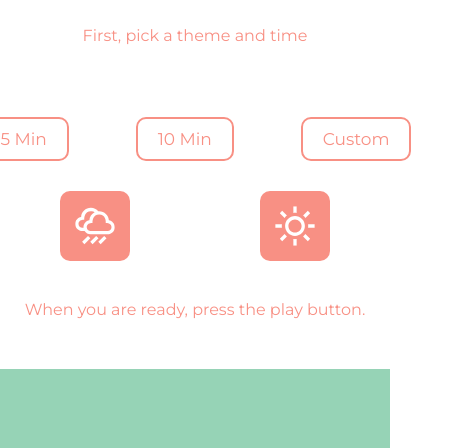
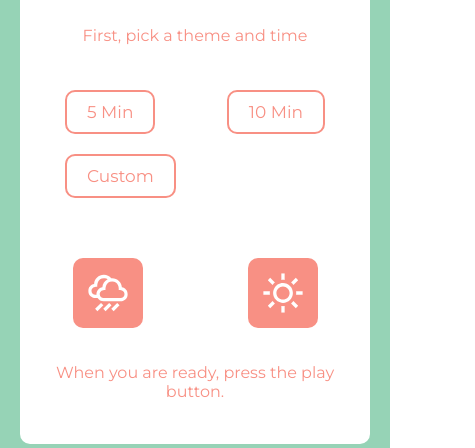
Before and after one commit to vi-lepham/meditation-app, a plain HTML site: page index.html in a window 390 px wide. Shown: the part 115-563 px from the top of the page, 475 px wide, since content can reach past the window. Drawn offline with Linux system fonts and the light colour scheme.

Commit message:
Fixed progress bar bug and added media queries

```diff
--- a/app.js
+++ b/app.js
@@ -7,6 +7,8 @@ const app = () => {
 
     const outline = document.querySelector('.moving-outline circle');
     const outlineLength = outline.getTotalLength();
+    outline.style.strokeDasharray = outlineLength;
+    outline.style.strokeDashoffset = outlineLength;
 
     // UI class
     class UI {
--- a/style.css
+++ b/style.css
@@ -9,17 +9,23 @@
     --secondary-color: rgb(248, 144, 132);
 }
 
+body {
+    width: 100vw;
+    height: 100%;
+    overflow-x: hidden;
+}
+
 .background {
     position: fixed;
     top: 0;
     left: 0;
     width: 100%;
-    height: 100vh;
+    height: 100%;
 }
 
 .background video {
-    width: 100%;
-    height: 100vh;
+    min-width: 100%;
+    height: 100%;
     object-fit: cover;
     display: none;
 }
@@ -34,6 +40,7 @@
     flex-direction: column;
     justify-content: space-around;
     align-items: center;
+
 }
 
 button {
@@ -57,14 +64,15 @@ button::-moz-focus-inner {
     padding-bottom: 2%;
     border-radius: 10px;
     margin-top: 5%;
+    width: 600px;
 }
 .theme {
     display: flex;
     justify-content: space-around;
     align-items: center;
+    flex-wrap: wrap;
     z-index: 1;
-    width: 400px;
-    margin: 0 auto;
+    width: 100%;
     margin-bottom: 7%;
 }
 .theme img {
@@ -83,7 +91,7 @@ button::-moz-focus-inner {
 .player-container {
     position: relative;
     width: 100%;
-    height: 500px;
+    height: 70vh;
     margin-bottom: 5%;
 }
 
@@ -124,14 +132,13 @@ button::-moz-focus-inner {
 }
 
 .time-btn {
-    text-align: center;
+
     display: flex;
     justify-content: space-between;
-    align-items: center;
     flex-wrap: wrap;
     z-index: 99;
-    width: 500px;
-    margin: 0 30px;
+    width: 90%;
+    margin: 0 auto;
 }
 
 .time-btn button {
@@ -140,8 +147,9 @@ button::-moz-focus-inner {
     border-radius: 10px;
     font-size: 17px;
     padding: 10px 20px;
-    margin: 30px auto;
+    margin: 30px 10px;
     transition: all 0.5s ease;
+    width: fit-content;
 }
 
 .time-btn button.active {
@@ -206,3 +214,30 @@ input[type="submit"] {
     color: red;
     margin-bottom: 5%;
 }
+
+@media (min-width: 401px) and (max-width: 1100px) {
+    .player-container img, .player-container svg {
+        top: 45%;
+    }
+}
+@media screen and (max-width: 400px) {
+    .description {
+        margin: 10%;
+    }
+    .intro-container{
+        width: 350px;
+    }
+    .time-btn {
+        margin: 5px auto;
+        width: 80%;
+    }
+    .time-btn button {
+        margin: 10px;
+    }
+    .theme {
+        margin-top: 50px;
+    }
+    .player-container img, .player-container svg {
+        top: 60%;
+    }
+}
```
